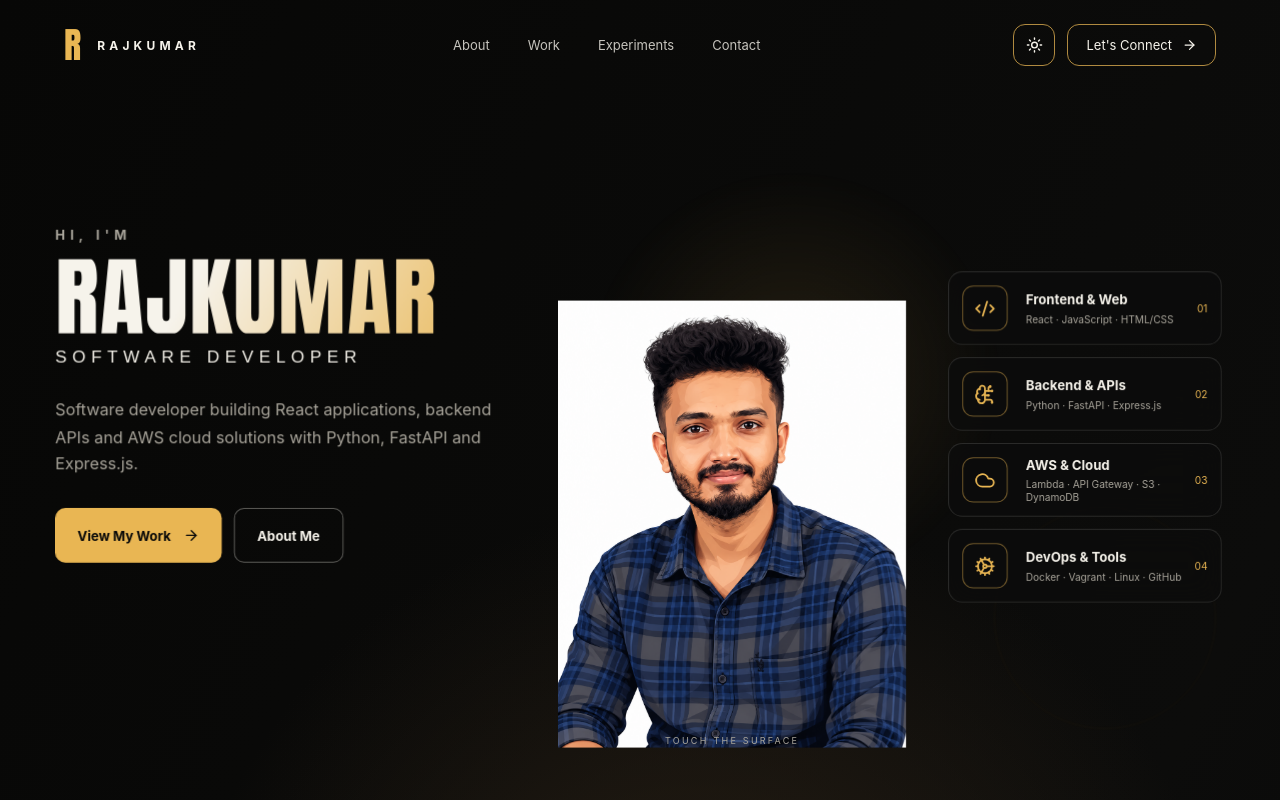
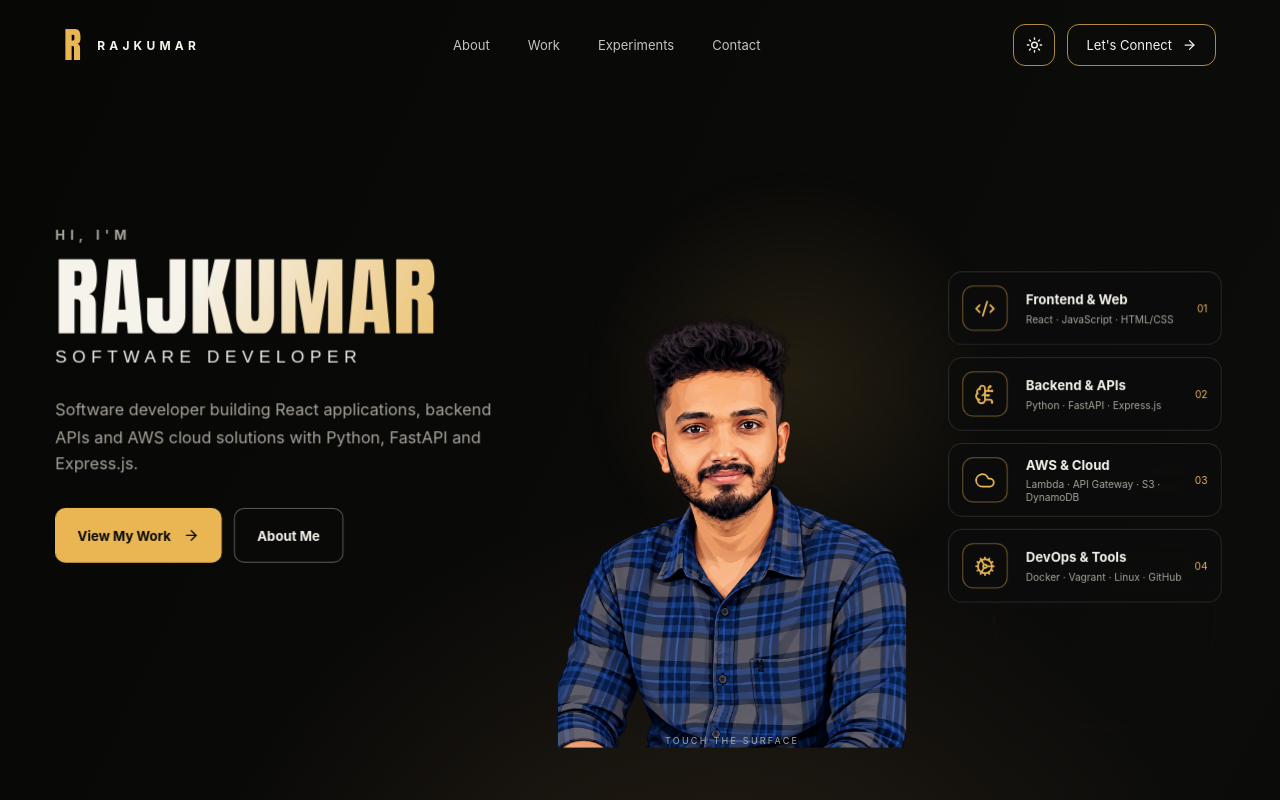
Before and after one commit to Rajpopzein/cinematic-portfolio, a React (Vite) app: page / in a window 1280 px wide. Shown: the top 800 px of the page. Built offline with nearby package versions, Linux system fonts and the light colour scheme; a web font is replaced by a local one.

Commit message:
Use latest transparent portrait assets

```diff
--- a/src/main.jsx
+++ b/src/main.jsx
@@ -54,8 +54,8 @@ function RevealPortrait(){
    onPointerCancel={leave}
    onPointerLeave={leave}
  >
-   <img className="human" src="/images/C613DC2F-BD8C-4A39-AB40-70D16054D2CC.png" alt="Rajkumar"/>
-   <img className="robot waterReveal" src="/images/8912F2D5-F748-4584-B3D6-10D733690616.png" alt="" aria-hidden="true"/>
+   <img className="human" src="/images/ChatGPT Image Sep 28, 2026, 08_56_10 PM-1.png" alt="Rajkumar"/>
+   <img className="robot waterReveal" src="/images/ChatGPT Image Sep 28, 2026, 08_56_11 PM-2.png" alt="" aria-hidden="true"/>
    <div className="waterCavity" aria-hidden="true"><i className="cavityShade"/><i className="cavityHighlight"/></div>
    <div className="touchPool" aria-hidden="true"/>
    <div className="waterRipples" aria-hidden="true"><i/><i/></div>
```
